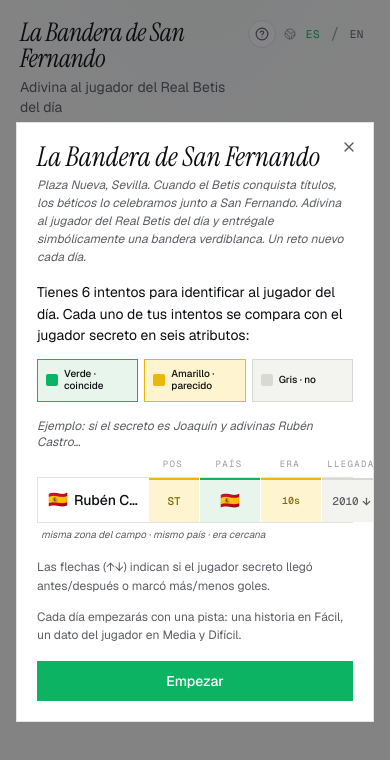
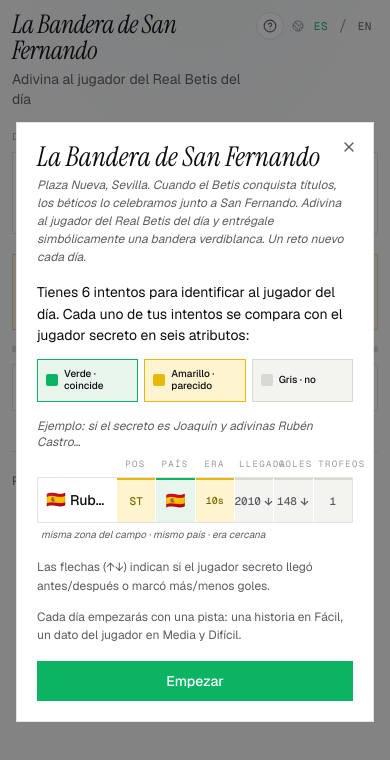
Before and after one commit to brawlcoder/la-bandera, a React (Vite) app: page / in a window 390 px wide. Shown: the top 760 px of the page. Built offline with nearby package versions, Linux system fonts and the light colour scheme.

Commit message:
Fix mobile grid layout

```diff
--- a/src/components/Game.jsx
+++ b/src/components/Game.jsx
@@ -202,8 +202,8 @@
           {filtered.length === 0 ? (
             <div className="px-3 py-3 text-sm" style={{ color: C.textMute, fontFamily: "'Geist', sans-serif" }}>{t.noResults}</div>
           ) : (
-            filtered.map(p => (
-              <button key={p.name} onClick={() => { onPick(p); setValue(""); }}
+filtered.map(p => (
+              <button key={p.name} onMouseDown={(e) => { e.preventDefault(); onPick(p); setValue(""); }}
                 className="w-full text-left px-3 py-2 transition-colors hover:bg-[#f3f3f0] flex items-center gap-2"
                 style={{ fontFamily: "'Geist', sans-serif" }}>
                 <span className="text-base">{FLAG[p.country] || "🏳️"}</span>
@@ -234,7 +234,7 @@
   return (
     <div className="grid items-center gap-px mb-1.5 text-[9px] tracking-[0.15em] uppercase"
       style={{
-        gridTemplateColumns: "minmax(110px, 1.4fr) 50px 60px 60px 60px 60px 60px",
+        gridTemplateColumns: "minmax(78px, 1.5fr) repeat(6, minmax(0, 1fr))",
         color: C.textMute, fontFamily: "'Geist Mono', monospace",
       }}>
       {cols.map((c, i) => (
@@ -251,10 +251,10 @@
     <div className="mb-1">
       <div className="grid items-stretch gap-px"
         style={{
-          gridTemplateColumns: "minmax(110px, 1.4fr) 50px 60px 60px 60px 60px 60px",
+          gridTemplateColumns: "minmax(78px, 1.5fr) repeat(6, minmax(0, 1fr))",
           backgroundColor: C.surface, border: `1px solid ${C.border}`,
         }}>
-        <div className="flex items-center px-2.5 py-2 gap-1.5" style={{ minHeight: 44 }}>
+        <div className="flex items-center px-2 py-2 gap-1 overflow-hidden" style={{ minHeight: 44 }}>
           <span className="text-base shrink-0">{FLAG[guess.country] || "🏳️"}</span>
           <span className="text-sm truncate"
             style={{ color: C.text, fontFamily: "'Geist', sans-serif", fontWeight: 500 }}>
@@ -476,7 +476,7 @@
   return (
     <>
       <FontInjector />
-      <div className="min-h-screen p-5 sm:p-7"
+      <div className="min-h-screen p-3 sm:p-7 overflow-x-hidden"
         style={{
           backgroundColor: C.bg, color: C.text,
           backgroundImage: `radial-gradient(ellipse 80% 50% at 50% -10%, ${club.themeColor}0a, transparent 60%)`,
```
